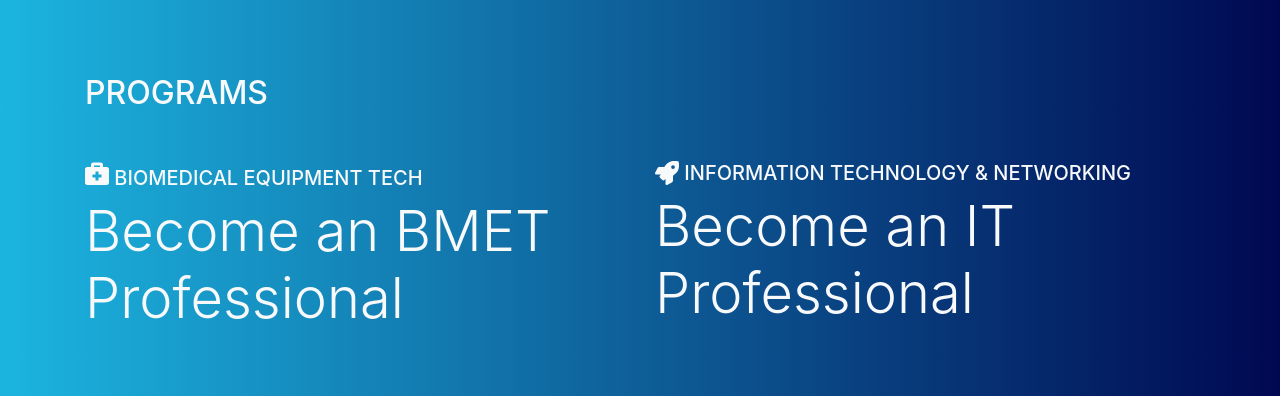
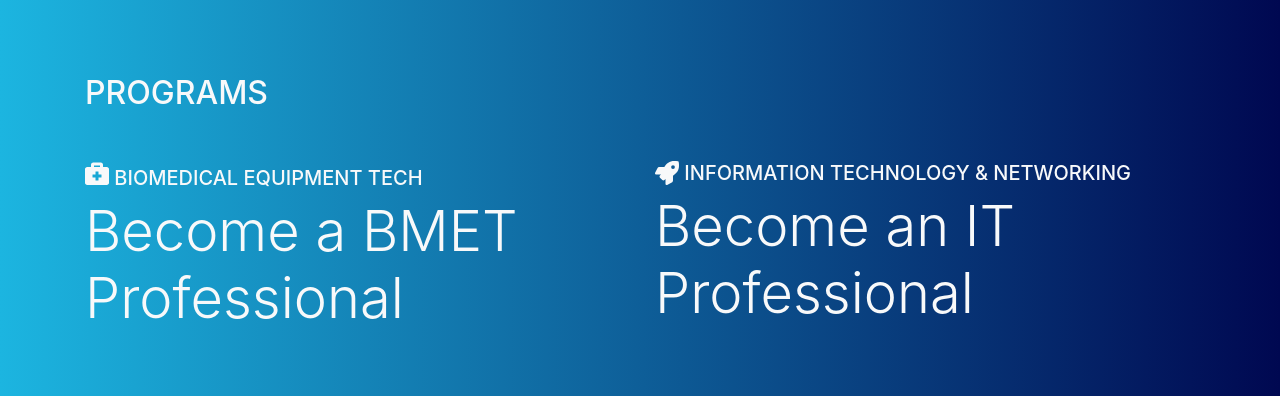
Before and after one commit to sacodersunited/cbet, a Gatsby site: page / in a window 1280 px wide. Shown: the part 404-800 px from the top of the page. Built offline with nearby package versions, Linux system fonts and the light colour scheme; Gatsby itself is replaced by a stand-in of ours.

Commit message:
Changed BMET verbiage.

```diff
--- a/src/components/programs.js
+++ b/src/components/programs.js
@@ -26,7 +26,7 @@ const Programs = () => (
               />{" "}
               Biomedical Equipment Tech
             </h5>
-            <p className="display-4">Become an BMET Professional</p>
+            <p className="display-4">Become a BMET Professional</p>
           </Slide>
         </Col>
         <Col md={6}>
```
